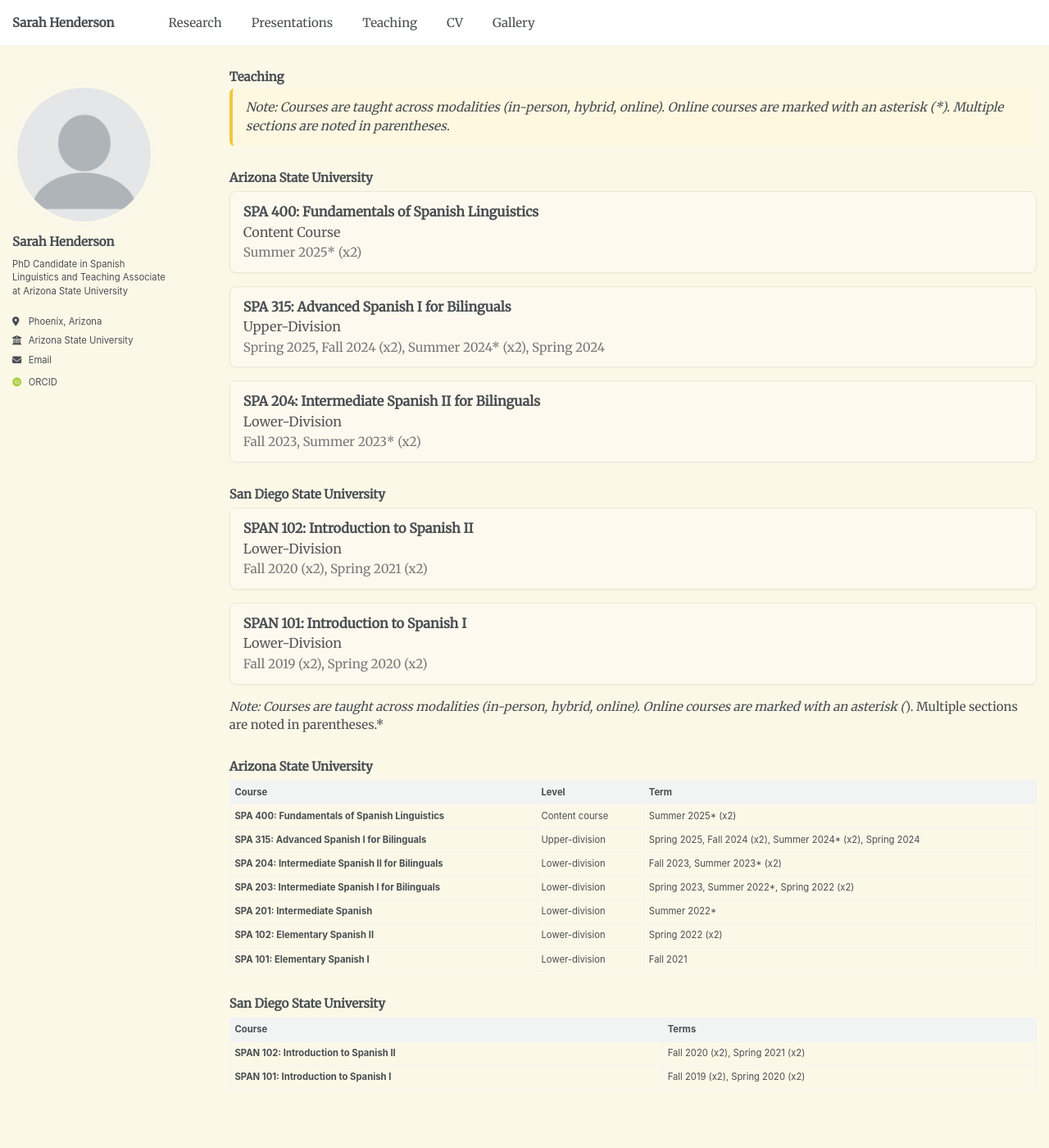
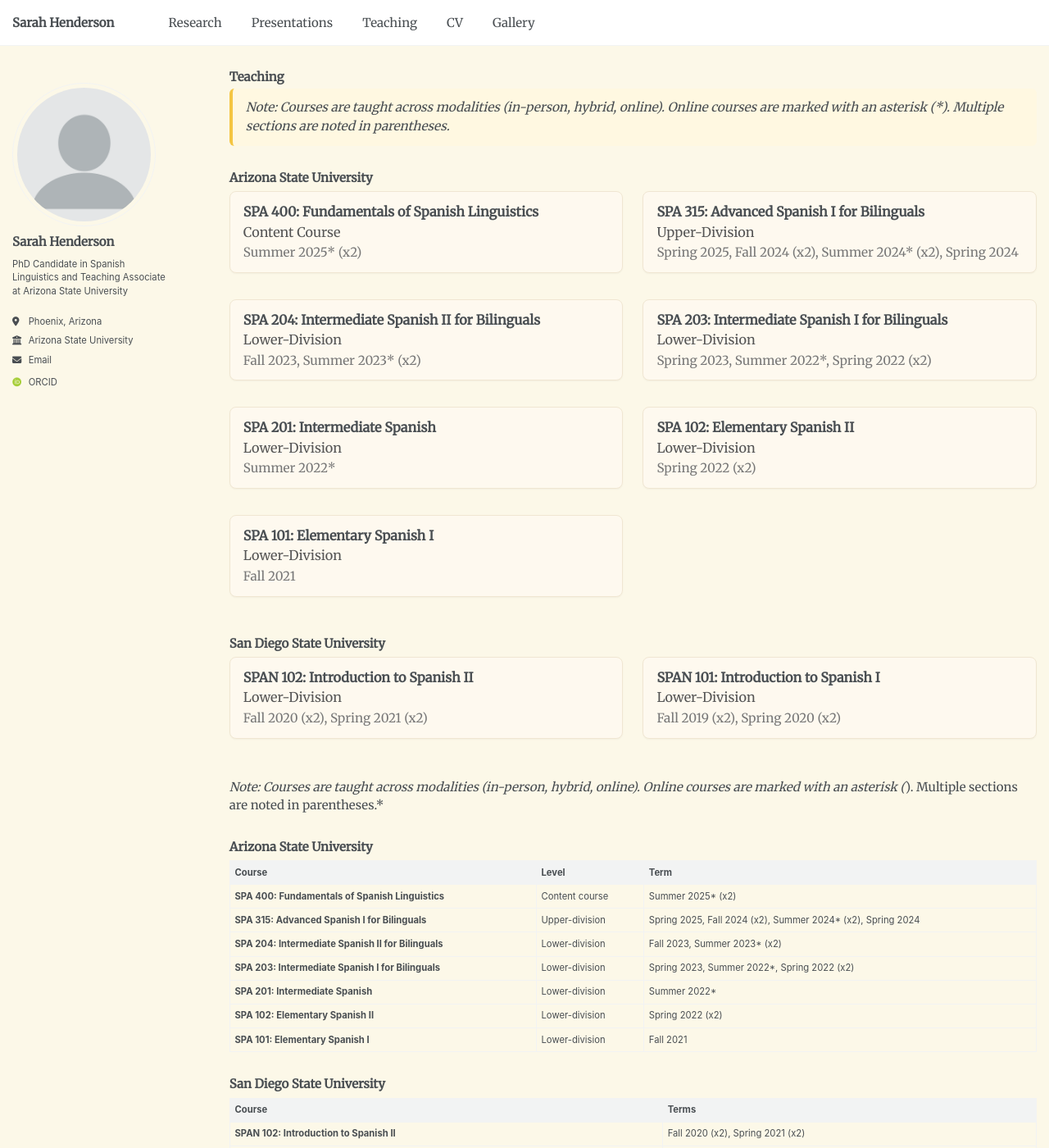
Before and after one commit to sarah-e-henderson/sarah-e-henderson.github.io, a Jekyll site: the page built from _pages/teaching.md, in a window 1280 px wide and 1400 px high. Shown: the whole window at 82% size. Built offline with Jekyll 4.4.1, drawn with Linux system fonts in a browser that asks for light colours; some web fonts are replaced; a script that is not in the unit is left out.

Commit message:
Update teaching.md

```diff
--- a/_pages/teaching.md
+++ b/_pages/teaching.md
@@ -6,7 +6,7 @@ author_profile: true
 ---
 
 <style>
- .teaching-note {
+.teaching-note {
   background-color: #fff8e1;
   padding: 12px 16px;
   border-left: 4px solid #f4c542;
@@ -35,47 +35,76 @@ author_profile: true
   font-size: 0.85rem;
   color: #777;
 }
+
+.university-courses {
+  display: grid;
+  grid-template-columns: repeat(2, 1fr);
+  gap: 16px 24px;
+  margin-bottom: 32px;
+}
+
+@media (max-width: 700px) {
+  .university-courses {
+    grid-template-columns: 1fr;
+  }
+}
 </style>
-
 
 <div class="teaching-note">
   <em>Note: Courses are taught across modalities (in-person, hybrid, online). Online courses are marked with an asterisk (*). Multiple sections are noted in parentheses.</em>
 </div>
 
 <h2>Arizona State University</h2>
-
-<div class="teaching-course">
-  <strong>SPA 400: Fundamentals of Spanish Linguistics</strong><br>
-  <span class="teaching-level">Content Course</span><br>
-  <span class="teaching-term">Summer 2025* (x2)</span>
+<div class="university-courses">
+  <div class="teaching-course">
+    <strong>SPA 400: Fundamentals of Spanish Linguistics</strong><br>
+    <span class="teaching-level">Content Course</span><br>
+    <span class="teaching-term">Summer 2025* (x2)</span>
+  </div>
+  <div class="teaching-course">
+    <strong>SPA 315: Advanced Spanish I for Bilinguals</strong><br>
+    <span class="teaching-level">Upper-Division</span><br>
+    <span class="teaching-term">Spring 2025, Fall 2024 (x2), Summer 2024* (x2), Spring 2024</span>
+  </div>
+  <div class="teaching-course">
+    <strong>SPA 204: Intermediate Spanish II for Bilinguals</strong><br>
+    <span class="teaching-level">Lower-Division</span><br>
+    <span class="teaching-term">Fall 2023, Summer 2023* (x2)</span>
+  </div>
+  <div class="teaching-course">
+    <strong>SPA 203: Intermediate Spanish I for Bilinguals</strong><br>
+    <span class="teaching-level">Lower-Division</span><br>
+    <span class="teaching-term">Spring 2023, Summer 2022*, Spring 2022 (x2)</span>
+  </div>
+  <div class="teaching-course">
+    <strong>SPA 201: Intermediate Spanish</strong><br>
+    <span class="teaching-level">Lower-Division</span><br>
+    <span class="teaching-term">Summer 2022*</span>
+  </div>
+  <div class="teaching-course">
+    <strong>SPA 102: Elementary Spanish II</strong><br>
+    <span class="teaching-level">Lower-Division</span><br>
+    <span class="teaching-term">Spring 2022 (x2)</span>
+  </div>
+  <div class="teaching-course">
+    <strong>SPA 101: Elementary Spanish I</strong><br>
+    <span class="teaching-level">Lower-Division</span><br>
+    <span class="teaching-term">Fall 2021</span>
+  </div>
 </div>
 
-<div class="teaching-course">
-  <strong>SPA 315: Advanced Spanish I for Bilinguals</strong><br>
-  <span class="teaching-level">Upper-Division</span><br>
-  <span class="teaching-term">Spring 2025, Fall 2024 (x2), Summer 2024* (x2), Spring 2024</span>
-</div>
-
-<div class="teaching-course">
-  <strong>SPA 204: Intermediate Spanish II for Bilinguals</strong><br>
-  <span class="teaching-level">Lower-Division</span><br>
-  <span class="teaching-term">Fall 2023, Summer 2023* (x2)</span>
-</div>
-
-<!-- Repeat for all ASU courses -->
-
 <h2>San Diego State University</h2>
-
-<div class="teaching-course">
-  <strong>SPAN 102: Introduction to Spanish II</strong><br>
-  <span class="teaching-level">Lower-Division</span><br>
-  <span class="teaching-term">Fall 2020 (x2), Spring 2021 (x2)</span>
-</div>
-
-<div class="teaching-course">
-  <strong>SPAN 101: Introduction to Spanish I</strong><br>
-  <span class="teaching-level">Lower-Division</span><br>
-  <span class="teaching-term">Fall 2019 (x2), Spring 2020 (x2)</span>
+<div class="university-courses">
+  <div class="teaching-course">
+    <strong>SPAN 102: Introduction to Spanish II</strong><br>
+    <span class="teaching-level">Lower-Division</span><br>
+    <span class="teaching-term">Fall 2020 (x2), Spring 2021 (x2)</span>
+  </div>
+  <div class="teaching-course">
+    <strong>SPAN 101: Introduction to Spanish I</strong><br>
+    <span class="teaching-level">Lower-Division</span><br>
+    <span class="teaching-term">Fall 2019 (x2), Spring 2020 (x2)</span>
+  </div>
 </div>
 
 
```
